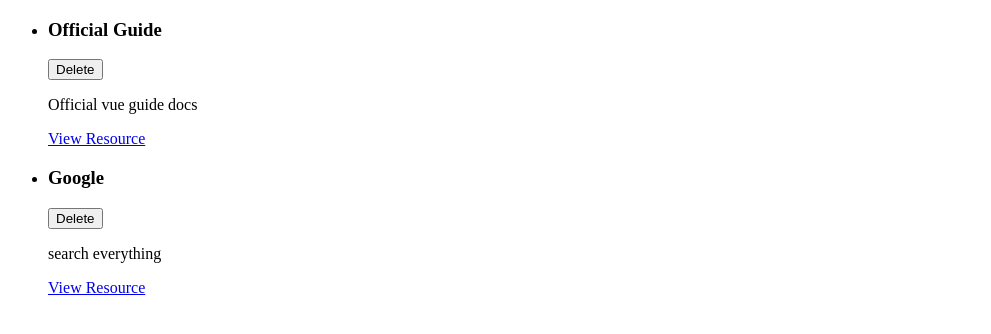
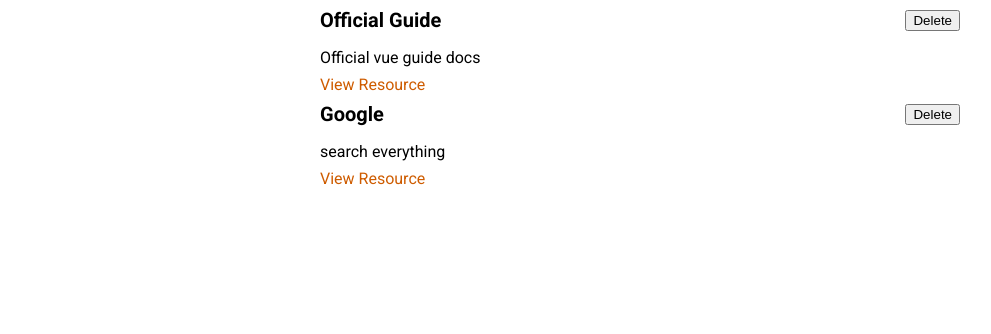
Before and after one commit to motifaithed/vue-learning-resources-app, a Vue app: page / in a window 1280 px wide. Shown: the top 334 px of the page, without its empty margins (0-991 px from the left). Built offline with nearby package versions, Linux system fonts and the light colour scheme.

Commit message:
004 Styling and More Components

```diff
--- a/src/App.vue
+++ b/src/App.vue
@@ -1,19 +1,11 @@
 <template>
-  <ul>
-    <learning-resource
-      v-for="resource in storedResources"
-      :key="resource.id"
-      :title="resource.title"
-      :description="resource.description"
-      :link="resource.link"
-    ></learning-resource>
-  </ul>
+  <stored-resources :resources="storedResources"></stored-resources>
 </template>
 <script>
-import LearningResource from './components/learning-resources/LearningResource.vue';
+import StoredResources from './components/learning-resources/StoredResources.vue';
 export default {
   components: {
-    LearningResource,
+    StoredResources,
   },
   data() {
     return {
@@ -35,3 +27,18 @@ export default {
   },
 };
 </script>
+<style>
+@import url('https://fonts.googleapis.com/css2?family=Roboto:wght@400;700&display=swap');
+
+* {
+  box-sizing: border-box;
+}
+
+html {
+  font-family: 'Roboto', sans-serif;
+}
+
+body {
+  margin: 0;
+}
+</style>
--- a/src/components/learning-resources/LearningResource.vue
+++ b/src/components/learning-resources/LearningResource.vue
@@ -17,7 +17,38 @@
   props: {
     title: String,
     description: String,
-            link: String
+    link: String,
+  },
+};
+</script>
+<style scoped>
+li {
+  margin: auto;
+  max-width: 40rem;
 }
+
+header {
+  display: flex;
+  justify-content: space-between;
+  align-items: center;
 }
-</script>
+
+h3 {
+  font-size: 1.25rem;
+  margin: 0.5rem 0;
+}
+
+p {
+  margin: 0.5rem 0;
+}
+
+a {
+  text-decoration: none;
+  color: #ce5c00;
+}
+
+a:hover,
+a:active {
+  color: #c89300;
+}
+</style>
--- /dev/null
+++ b/src/components/learning-resources/StoredResources.vue
@@ -0,0 +1,29 @@
+<template>
+  <ul>
+    <learning-resource
+      v-for="resource in resources"
+      :key="resource.id"
+      :title="resource.title"
+      :description="resource.description"
+      :link="resource.link"
+    ></learning-resource>
+  </ul>
+</template>
+<script>
+import LearningResource from './LearningResource.vue';
+export default {
+  components: {
+    LearningResource,
+  },
+  props: ['resources'],
+};
+</script>
+<style scoped>
+ul {
+  list-style: none;
+  margin: 0;
+  padding: 0;
+  margin: auto;
+  max-width: 40rem;
+}
+</style>
```
Lines whose indentation alone changed are shown as unchanged.
